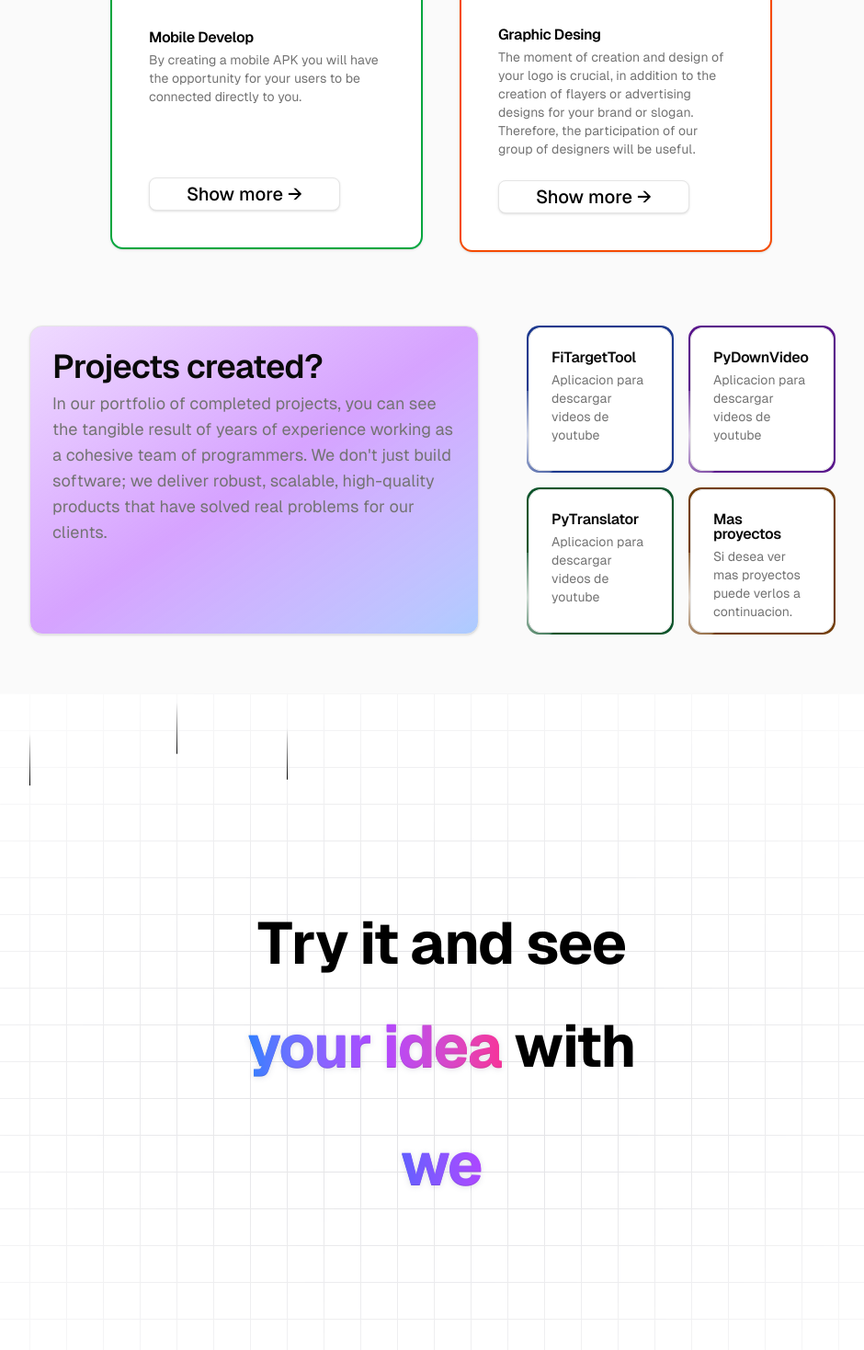
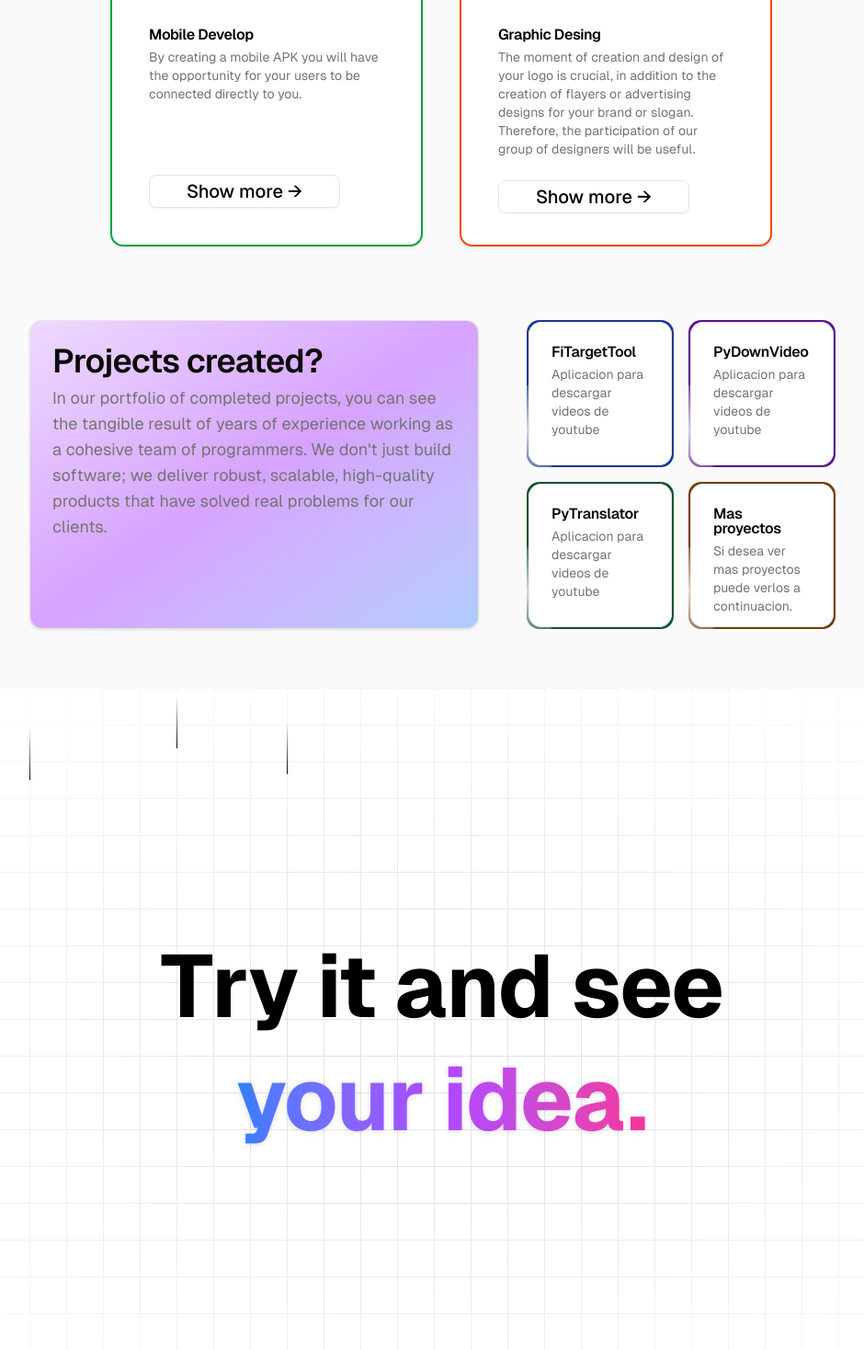
Before and after one commit to QuarticCode/QuarticCode, a Next.js app: page /en in a window 1280 px wide. Shown: the part 1332-2800 px from the top of the page at 92% size, without its empty margins (160-1100 px from the left). Built offline with nearby package versions, Linux system fonts and the light colour scheme.

Commit message:
feat(components): add mock-up component

```diff
--- a/messages/en.json
+++ b/messages/en.json
@@ -9,6 +9,12 @@
       "open": "Open",
       "close": "Close"
     }
+  },
+  "ThemeItems": {
+    "label": "Toggle theme",
+    "light": "Light",
+    "dark": "Dark",
+    "system": "System"
   },
   "LocaleSwitcher": {
     "languages": "Languages",
@@ -69,5 +75,9 @@
       "title": "More projects",
       "description": "If you want to see more projects, you can view them below."
     }
+  },
+  "MockUp": {
+    "b1": "Try it and see",
+    "b2": "your idea."
   }
 }
--- a/messages/es.json
+++ b/messages/es.json
@@ -9,6 +9,12 @@
       "open": "Abrir",
       "close": "Cerrar"
     }
+  },
+  "ThemeItems": {
+    "label": "Escoja un tema",
+    "light": "Claro",
+    "dark": "Oscuro",
+    "system": "Sistema"
   },
   "LocaleSwitcher": {
     "languages": "Idiomas",
@@ -69,5 +75,9 @@
       "title": "Más proyectos",
       "description": "Si desea ver más proyectos puede verlos a continuación."
     }
+  },
+  "MockUp": {
+    "b1": "Prueba y mira",
+    "b2": "tu idea."
   }
 }
--- a/package.json
+++ b/package.json
@@ -19,6 +19,7 @@
     "cobe": "^0.6.5",
     "framer-motion": "^12.23.26",
     "lucide-react": "^0.560.0",
+    "motion": "^12.23.26",
     "next": "16.0.8",
     "next-intl": "^4.5.8",
     "next-themes": "^0.4.6",
--- a/src/components/mock-up/mock-up.tsx
+++ b/src/components/mock-up/mock-up.tsx
@@ -1,27 +1,16 @@
+import { useTranslations } from "next-intl";
 import BackgroundMeteors from "../ui/backgroundmeteors";
 
 export function MockUp() {
+  const t = useTranslations("MockUp");
   return (
     <BackgroundMeteors>
       <h2 className="relative z-20 text-center font-bold text-black dark:text-white font-sans tracking-tight text-[clamp(1.5rem,5vw,6rem)]">
-        Try it and see
+        <span className="md:text-8xl text-4xl">{t("b1")}</span>
         <br />
         <div className="relative mx-auto inline-block w-max filter-[drop-shadow(0px_1px_3px_rgba(27,37,80,0.14))]">
-          <div className="absolute left-0 top-px bg-clip-text bg-no-repeat text-transparent bg-linear-to-r py-4 from-blue-500 via-purple-500 to-pink-500 [text-shadow:0_0_rgba(0,0,0,0.1)]">
-            <span>your idea</span>
-          </div>
-          <div className="relative bg-clip-text text-transparent bg-no-repeat bg-linear-to-r from-blue-500 via-purple-500 to-pink-500 py-4">
-            <span>your idea</span>
-          </div>
-        </div>
-        {" "}with
-        <br />
-        <div className="relative mx-auto inline-block w-max filter-[drop-shadow(0px_1px_3px_rgba(27,37,80,0.14))]">
-          <div className="absolute left-0 top-px bg-clip-text bg-no-repeat text-transparent bg-linear-to-r py-4 from-indigo-500 via-fuchsia-500-500 to-purple-500 [text-shadow:0_0_rgba(0,0,0,0.1)]">
-            <span>we</span>
-          </div>
-          <div className="relative bg-clip-text text-transparent bg-no-repeat bg-linear-to-r from-indigo-500 via-fuchsia-500-500 to-purple-500 py-4">
-            <span>we</span>
+          <div className="bg-clip-text text-transparent bg-no-repeat bg-linear-to-r from-blue-500 via-purple-500 to-pink-500 py-4">
+            <span className="md:text-8xl text-4xl">{t("b2")}</span>
           </div>
         </div>
       </h2>
--- a/src/components/services/service.tsx
+++ b/src/components/services/service.tsx
@@ -16,7 +16,7 @@ export function Service({ service }: { service: ServiceType }) {
 
   return (
     <Card
-      className={`flex flex-col border-2 border-solid ${service.color} justify-between min-h-96 w-85 md:m-4 m-0 dark:text-white text-black p-4 rounded-xl hover:scale-105 hover:shadow transition-all ease-in-out duration-200 `}
+      className={`flex flex-col border-2 border-solid ${service.color} justify-between min-h-96 max-h-96 w-85 md:m-4 m-0 dark:text-white text-black p-4 rounded-xl hover:scale-105 hover:shadow transition-all ease-in-out duration-200 `}
     >
       <CardHeader>
         <Image
--- /dev/null
+++ b/src/components/theme/theme-item.tsx
@@ -0,0 +1,28 @@
+"use client";
+
+import { useTheme } from "next-themes";
+import { DropdownMenuItem } from "../ui/dropdown-menu";
+import { useEffect } from "react";
+import { useTranslations } from "next-intl";
+
+export function ThemeItem({
+  themeSelector,
+}: Readonly<{
+  themeSelector: "light" | "dark" | "system";
+}>) {
+  const t = useTranslations("ThemeItems");
+  const { setTheme, theme } = useTheme();
+
+  useEffect(() => {
+    if (theme === undefined) setTheme("system");
+  });
+
+  return (
+    <DropdownMenuItem
+      onClick={() => setTheme(themeSelector)}
+      className={`${theme === themeSelector ? "text-foreground bg-muted" : "bg-transparent"}`}
+    >
+      {t(themeSelector)}
+    </DropdownMenuItem>
+  );
+}
--- a/src/components/theme/theme-provider.tsx
+++ b/src/components/theme/theme-provider.tsx
@@ -6,6 +6,6 @@ import { ThemeProvider as NextThemesProvider } from "next-themes";
 export function ThemeProvider({
   children,
   ...props
-}: React.ComponentProps<typeof NextThemesProvider>) {
+}: Readonly<React.ComponentProps<typeof NextThemesProvider>>) {
   return <NextThemesProvider {...props}>{children}</NextThemesProvider>;
 }
--- a/src/components/theme/theme-selector.tsx
+++ b/src/components/theme/theme-selector.tsx
@@ -1,36 +1,28 @@
-"use client";
-
-import { Button } from "@/src/components/ui/button";
 import {
   DropdownMenu,
   DropdownMenuContent,
-  DropdownMenuItem,
   DropdownMenuTrigger,
 } from "@/src/components/ui/dropdown-menu";
+import { ThemeItem } from "./theme-item";
+import { useTranslations } from "next-intl";
+import { Button } from "../ui/button";
 import { Moon, Sun } from "lucide-react";
-import { useTheme } from "next-themes";
 
 export default function ThemeSelector() {
-  const { setTheme } = useTheme();
+  const t = useTranslations("ThemeItems");
   return (
     <DropdownMenu>
       <DropdownMenuTrigger asChild>
         <Button size="icon">
           <Sun className="h-[1.2rem] w-[1.2rem] scale-100 rotate-0 transition-all dark:scale-0 dark:-rotate-90" />
           <Moon className="absolute h-[1.2rem] w-[1.2rem] scale-0 rotate-90 transition-all dark:scale-100 dark:rotate-0" />
-          <span className="sr-only">Toggle theme</span>
+          <span className="sr-only">{t("label")}</span>
         </Button>
       </DropdownMenuTrigger>
-      <DropdownMenuContent className="bg-white dark:bg-black" align="end">
-        <DropdownMenuItem onClick={() => setTheme("light")}>
-          Light
-        </DropdownMenuItem>
-        <DropdownMenuItem onClick={() => setTheme("dark")}>
-          Dark
-        </DropdownMenuItem>
-        <DropdownMenuItem onClick={() => setTheme("system")}>
-          System
-        </DropdownMenuItem>
+      <DropdownMenuContent align="end">
+        <ThemeItem themeSelector="light" />
+        <ThemeItem themeSelector="dark" />
+        <ThemeItem themeSelector="system" />
       </DropdownMenuContent>
     </DropdownMenu>
   );
--- a/src/components/ui/button.tsx
+++ b/src/components/ui/button.tsx
@@ -1,66 +1,62 @@
-import * as React from "react";
-import { Slot } from "@radix-ui/react-slot";
-import { cva, type VariantProps } from "class-variance-authority";
+import * as React from "react"
+import { Slot } from "@radix-ui/react-slot"
+import { cva, type VariantProps } from "class-variance-authority"
 
-import { cn } from "@/src/lib/utils";
+import { cn } from "@/src/lib/utils"
 
 const buttonVariants = cva(
-  "inline-flex items-center justify-center gap-2 whitespace-nowrap rounded-md text-sm font-medium transition-colors focus-visible:outline-none focus-visible:ring-1 focus-visible:ring-ring disabled:pointer-events-none disabled:opacity-50 [&_svg]:pointer-events-none [&_svg]:size-4 [&_svg]:shrink-0",
+  "inline-flex items-center justify-center gap-2 whitespace-nowrap rounded-md text-sm font-medium transition-all disabled:pointer-events-none disabled:opacity-50 [&_svg]:pointer-events-none [&_svg:not([class*='size-'])]:size-4 shrink-0 [&_svg]:shrink-0 outline-none focus-visible:border-ring focus-visible:ring-ring/50 focus-visible:ring-[3px] aria-invalid:ring-destructive/20 dark:aria-invalid:ring-destructive/40 aria-invalid:border-destructive",
   {
     variants: {
       variant: {
-        default:
-          "bg-primary text-primary-foreground shadow hover:bg-primary/90",
+        default: "bg-primary text-primary-foreground hover:bg-primary/90",
         destructive:
-          "bg-destructive text-destructive-foreground shadow-sm hover:bg-destructive/90",
+          "bg-destructive text-white hover:bg-destructive/90 focus-visible:ring-destructive/20 dark:focus-visible:ring-destructive/40 dark:bg-destructive/60",
         outline:
-          "border border-input bg-background shadow-sm hover:bg-accent hover:text-accent-foreground",
+          "border bg-background shadow-xs hover:bg-accent hover:text-accent-foreground dark:bg-input/30 dark:border-input dark:hover:bg-input/50",
         secondary:
-          "bg-secondary text-secondary-foreground shadow-sm hover:bg-secondary/80",
-        ghost: "hover:bg-accent hover:text-accent-foreground",
+          "bg-secondary text-secondary-foreground hover:bg-secondary/80",
+        ghost:
+          "hover:bg-accent hover:text-accent-foreground dark:hover:bg-accent/50",
         link: "text-primary underline-offset-4 hover:underline",
-        success: "bg-green-600 text-white hover:bg-green-700",
-        warning: "bg-yellow-500 text-black hover:bg-yellow-600",
-        info: "bg-blue-500 text-white hover:bg-blue-600",
-        dark: "bg-gray-800 text-white hover:bg-gray-700",
-        light: "bg-gray-100 text-gray-800 hover:bg-gray-200",
-        gradient:
-          "bg-gradient-to-r from-indigo-500 via-purple-500 to-pink-500 text-white hover:opacity-90",
-        glass:
-          "bg-white/10 backdrop-blur-md text-white border border-white/20 hover:bg-white/20"
       },
       size: {
-        default: "h-9 px-4 py-2",
-        sm: "h-8 rounded-md px-3 text-xs",
-        lg: "h-10 rounded-md px-8",
-        icon: "h-9 w-9"
-      }
+        default: "h-9 px-4 py-2 has-[>svg]:px-3",
+        sm: "h-8 rounded-md gap-1.5 px-3 has-[>svg]:px-2.5",
+        lg: "h-10 rounded-md px-6 has-[>svg]:px-4",
+        icon: "size-9",
+        "icon-sm": "size-8",
+        "icon-lg": "size-10",
+      },
     },
     defaultVariants: {
       variant: "default",
-      size: "default"
-    }
+      size: "default",
+    },
   }
-);
+)
 
-export interface ButtonProps
-  extends React.ButtonHTMLAttributes<HTMLButtonElement>,
-    VariantProps<typeof buttonVariants> {
-  asChild?: boolean;
+function Button({
+  className,
+  variant = "default",
+  size = "default",
+  asChild = false,
+  ...props
+}: React.ComponentProps<"button"> &
+  VariantProps<typeof buttonVariants> & {
+    asChild?: boolean
+  }) {
+  const Comp = asChild ? Slot : "button"
+
+  return (
+    <Comp
+      data-slot="button"
+      data-variant={variant}
+      data-size={size}
+      className={cn(buttonVariants({ variant, size, className }))}
+      {...props}
+    />
+  )
 }
 
-const Button = React.forwardRef<HTMLButtonElement, ButtonProps>(
-  ({ className, variant, size, asChild = false, ...props }, ref) => {
-    const Comp = asChild ? Slot : "button";
-    return (
-      <Comp
-        className={cn(buttonVariants({ variant, size, className }))}
-        ref={ref}
-        {...props}
-      />
-    );
-  }
-);
-Button.displayName = "Button";
-
-export { Button, buttonVariants };
+export { Button, buttonVariants }
```
Also changed, not shown: components.json, 1 other file (tests, documents, lock files or other folders).
